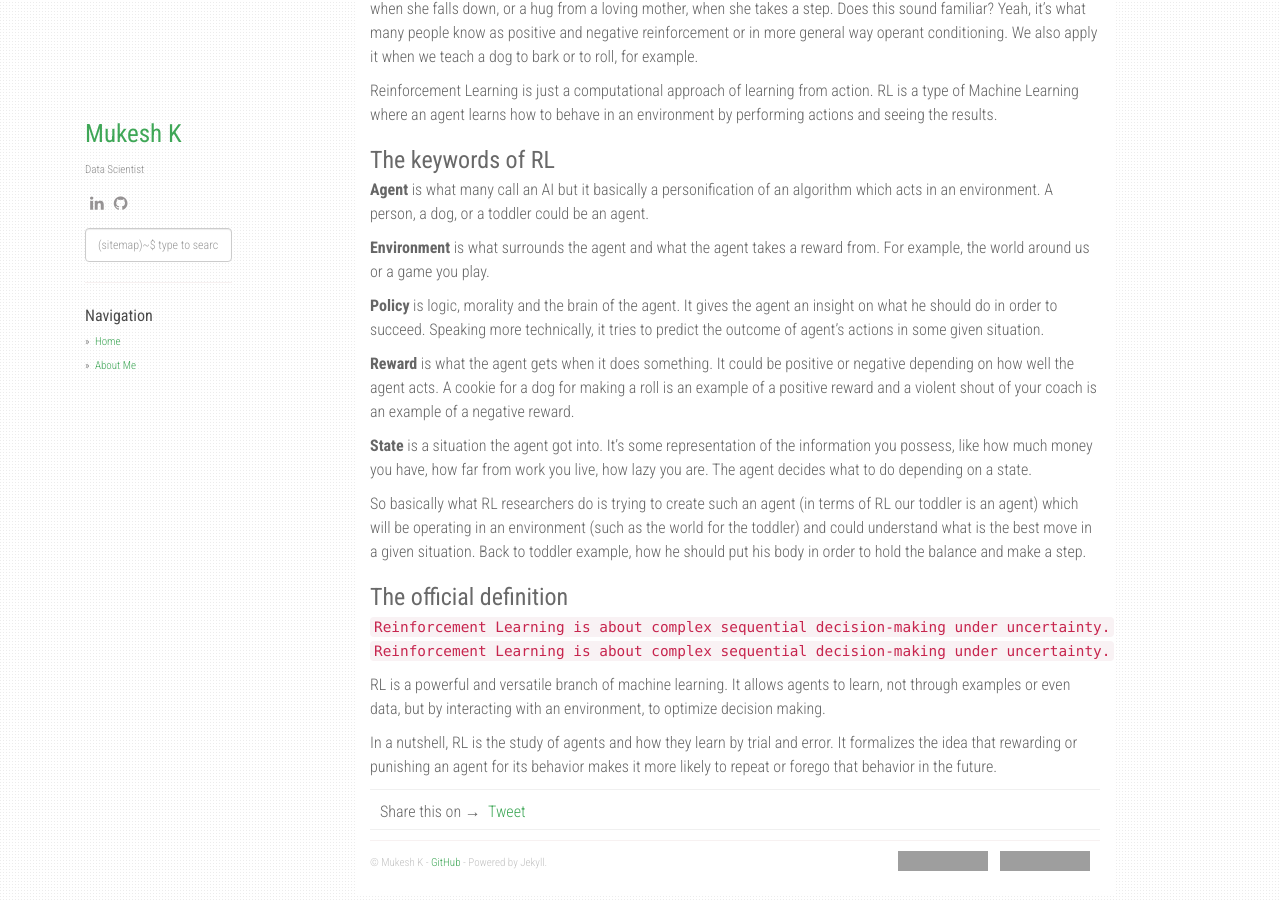
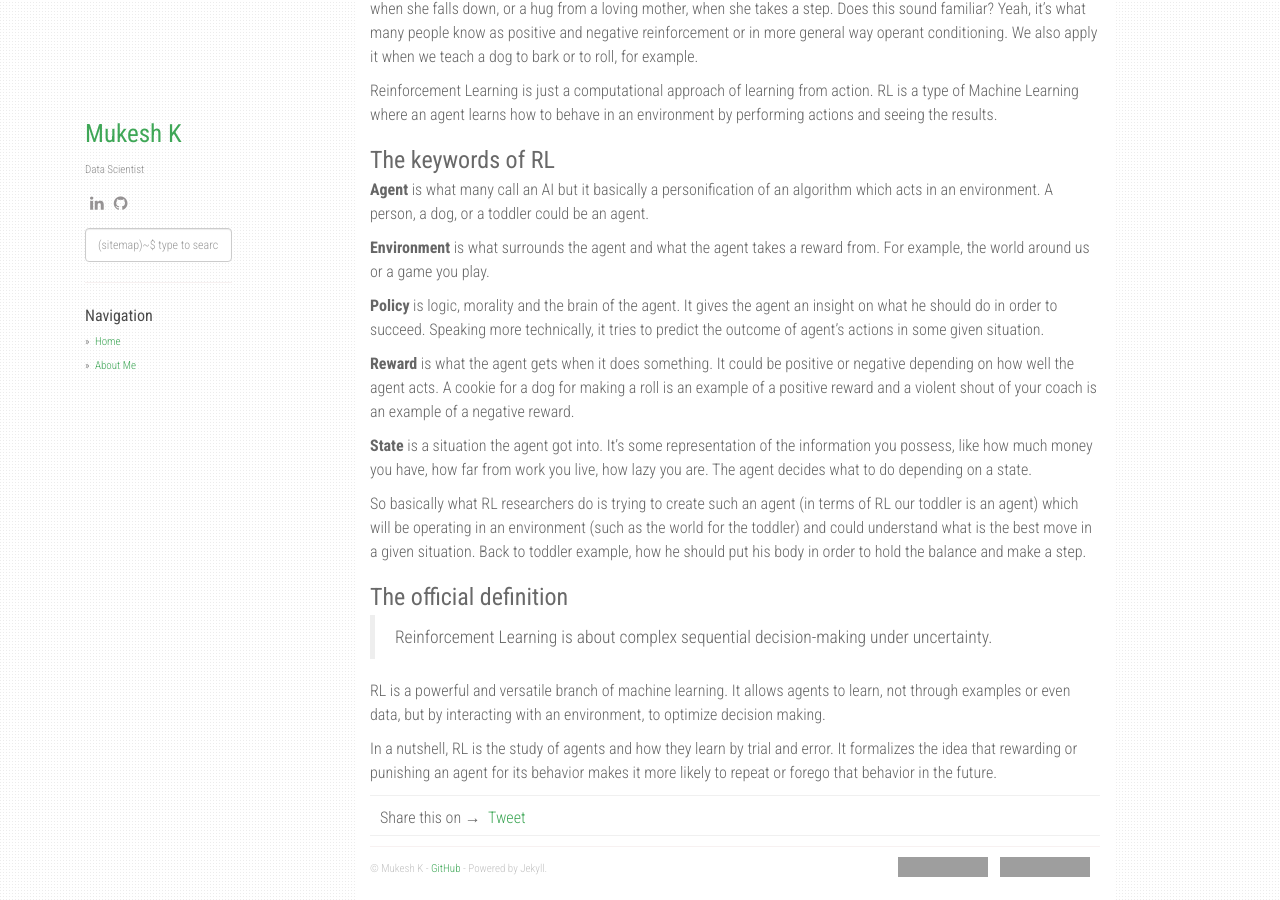
Before and after one commit to muksmuks/rl, a Jekyll site: the page built from docs/_posts/2022-05-14-what-is-reinforcement-learning.md, in a window 1280 px wide and 900 px high, scrolled down 1225 px. Built offline with Jekyll 4.4.1, drawn with Linux system fonts in a browser that asks for light colours; nearby versions of some CDN libraries; comment, search, counter and statistics services are not loaded; grey boxes are pictures that could not be loaded.

Commit message:
highlight

```diff
--- a/docs/_posts/2022-05-14-what-is-reinforcement-learning.md
+++ b/docs/_posts/2022-05-14-what-is-reinforcement-learning.md
@@ -49,8 +49,7 @@ So basically what RL researchers do is trying to create such an agent (in terms
 
 ### The official definition
 
-`Reinforcement Learning is about complex sequential decision-making under uncertainty.`
-<code>Reinforcement Learning is about complex sequential decision-making under uncertainty.</code>
+> Reinforcement Learning is about complex sequential decision-making under uncertainty.
 
 
 RL is a powerful and versatile branch of machine learning. It allows agents to learn, not through examples or even data, but by interacting with an environment, to optimize decision making.
```
